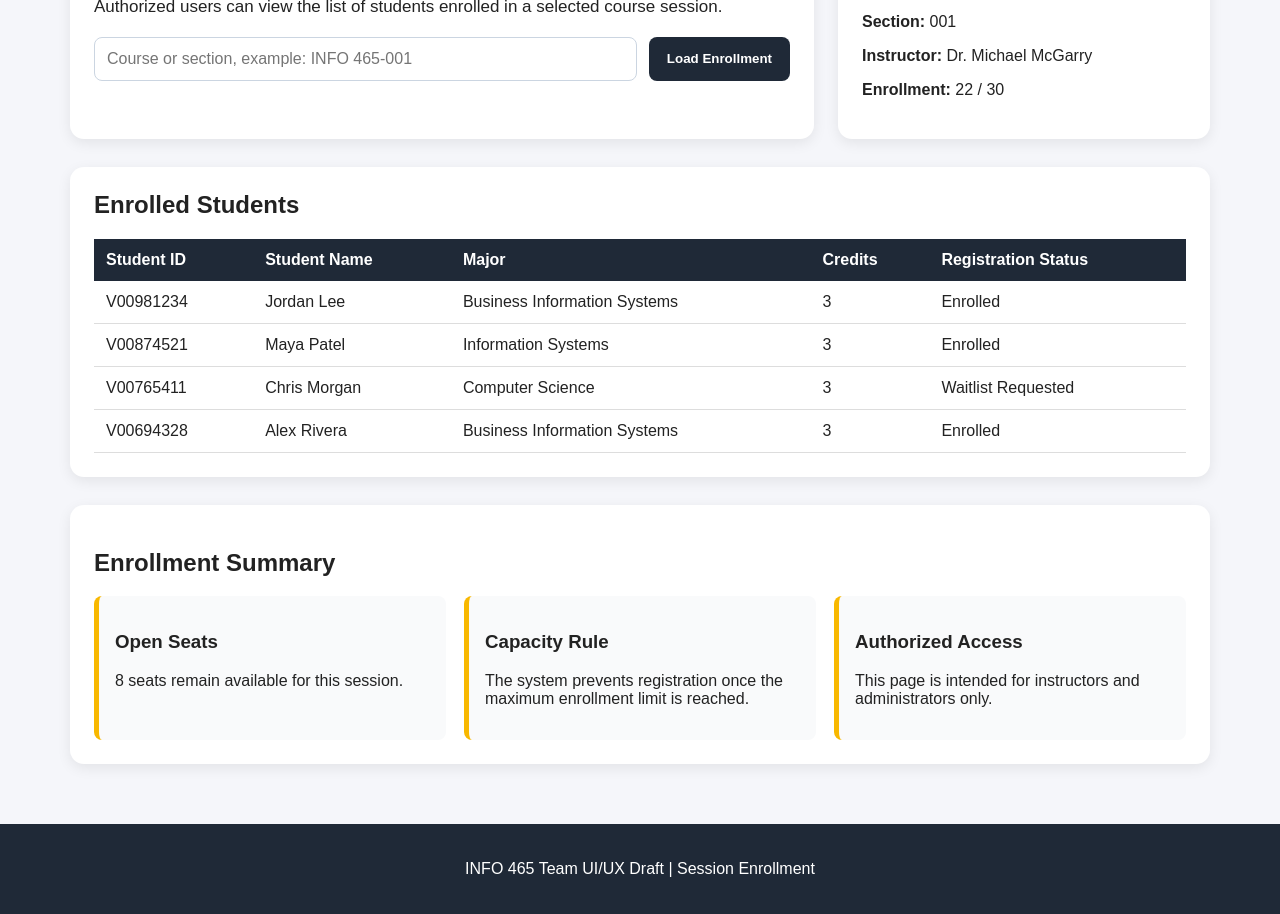
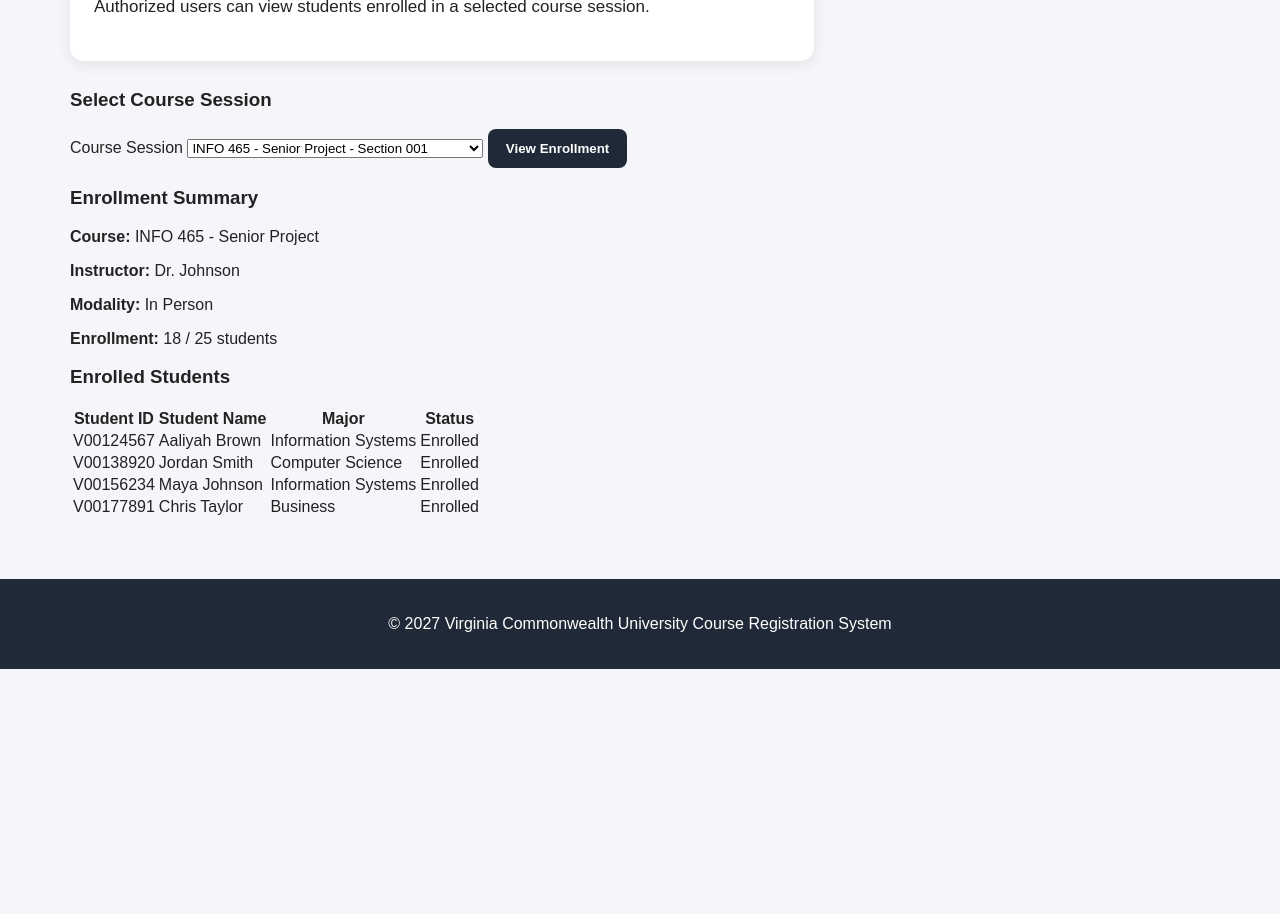
Before and after one commit to singh1563/INFO-465-Team-Project, a plain HTML site: page enrollment.html in a window 1280 px wide. Shown: the part 267-1181 px from the top of the page. After the commit the page ends 936 px from the top, so only its background shows below. Drawn offline with Linux system fonts and the light colour scheme.

Commit message:
Refactor enrollment.html for improved structure

```diff
--- a/enrollment.html
+++ b/enrollment.html
@@ -30,97 +30,75 @@
     <section class="hero">
         <div class="hero-text">
             <h2>Session Enrollment</h2>
-        <p>Authorized users can view the list of students enrolled in a selected course session.</p>
-
-        <form>
-          <input type="text" placeholder="Course or section, example: INFO 465-001">
-          <button type="button" onclick="alert('Enrollment list loaded for INFO 465-001.')">Load Enrollment</button>
-        </form>
-      </div>
-
-      <div class="status-card">
-        <h3>Selected Session</h3>
-        <p><strong>Course:</strong> INFO 465</p>
-        <p><strong>Section:</strong> 001</p>
-        <p><strong>Instructor:</strong> Dr. Michael McGarry</p>
-        <p><strong>Enrollment:</strong> 22 / 30</p>
+            <p>Authorized users can view students enrolled in a selected course session.</p>
         </div>
     </section>
 
-    <section class="quick-search">
-      <h2>Enrolled Students</h2>
+    <section class="card">
+        <h3>Select Course Session</h3>
 
-      <table style="width:100%; border-collapse: collapse; background:white;">
+        <label for="session">Course Session</label>
+        <select id="session" name="session">
+            <option>INFO 465 - Senior Project - Section 001</option>
+            <option>INFO 350 - Information Systems - Section 002</option>
+            <option>SCMA 301 - Business Statistics - Section 003</option>
+        </select>
+
+        <button type="button">View Enrollment</button>
+    </section>
+
+    <section class="card">
+        <h3>Enrollment Summary</h3>
+        <p><strong>Course:</strong> INFO 465 - Senior Project</p>
+        <p><strong>Instructor:</strong> Dr. Johnson</p>
+        <p><strong>Modality:</strong> In Person</p>
+        <p><strong>Enrollment:</strong> 18 / 25 students</p>
+    </section>
+
+    <section class="card">
+        <h3>Enrolled Students</h3>
+
+        <table>
             <thead>
-          <tr style="background:#1f2937; color:white;">
-            <th style="padding:12px; text-align:left;">Student ID</th>
-            <th style="padding:12px; text-align:left;">Student Name</th>
-            <th style="padding:12px; text-align:left;">Major</th>
-            <th style="padding:12px; text-align:left;">Credits</th>
-            <th style="padding:12px; text-align:left;">Registration Status</th>
+                <tr>
+                    <th>Student ID</th>
+                    <th>Student Name</th>
+                    <th>Major</th>
+                    <th>Status</th>
                 </tr>
             </thead>
-
             <tbody>
                 <tr>
-            <td style="padding:12px; border-bottom:1px solid #ddd;">V00981234</td>
-            <td style="padding:12px; border-bottom:1px solid #ddd;">Jordan Lee</td>
-            <td style="padding:12px; border-bottom:1px solid #ddd;">Business Information Systems</td>
-            <td style="padding:12px; border-bottom:1px solid #ddd;">3</td>
-            <td style="padding:12px; border-bottom:1px solid #ddd;">Enrolled</td>
+                    <td>V00124567</td>
+                    <td>Aaliyah Brown</td>
+                    <td>Information Systems</td>
+                    <td>Enrolled</td>
                 </tr>
-
                 <tr>
-            <td style="padding:12px; border-bottom:1px solid #ddd;">V00874521</td>
-            <td style="padding:12px; border-bottom:1px solid #ddd;">Maya Patel</td>
-            <td style="padding:12px; border-bottom:1px solid #ddd;">Information Systems</td>
-            <td style="padding:12px; border-bottom:1px solid #ddd;">3</td>
-            <td style="padding:12px; border-bottom:1px solid #ddd;">Enrolled</td>
+                    <td>V00138920</td>
+                    <td>Jordan Smith</td>
+                    <td>Computer Science</td>
+                    <td>Enrolled</td>
                 </tr>
-
                 <tr>
-            <td style="padding:12px; border-bottom:1px solid #ddd;">V00765411</td>
-            <td style="padding:12px; border-bottom:1px solid #ddd;">Chris Morgan</td>
-            <td style="padding:12px; border-bottom:1px solid #ddd;">Computer Science</td>
-            <td style="padding:12px; border-bottom:1px solid #ddd;">3</td>
-            <td style="padding:12px; border-bottom:1px solid #ddd;">Waitlist Requested</td>
+                    <td>V00156234</td>
+                    <td>Maya Johnson</td>
+                    <td>Information Systems</td>
+                    <td>Enrolled</td>
                 </tr>
-
                 <tr>
-            <td style="padding:12px; border-bottom:1px solid #ddd;">V00694328</td>
-            <td style="padding:12px; border-bottom:1px solid #ddd;">Alex Rivera</td>
-            <td style="padding:12px; border-bottom:1px solid #ddd;">Business Information Systems</td>
-            <td style="padding:12px; border-bottom:1px solid #ddd;">3</td>
-            <td style="padding:12px; border-bottom:1px solid #ddd;">Enrolled</td>
+                    <td>V00177891</td>
+                    <td>Chris Taylor</td>
+                    <td>Business</td>
+                    <td>Enrolled</td>
                 </tr>
             </tbody>
         </table>
     </section>
-
-    <section class="task-section">
-      <h2>Enrollment Summary</h2>
-
-      <div class="task-list">
-        <div>
-          <h3>Open Seats</h3>
-          <p>8 seats remain available for this session.</p>
-        </div>
-
-        <div>
-          <h3>Capacity Rule</h3>
-          <p>The system prevents registration once the maximum enrollment limit is reached.</p>
-        </div>
-
-        <div>
-          <h3>Authorized Access</h3>
-          <p>This page is intended for instructors and administrators only.</p>
-        </div>
-      </div>
-    </section>
 </main>
 
 <footer>
-    <p>INFO 465 Team UI/UX Draft | Session Enrollment</p>
+    <p>&copy; 2027 Virginia Commonwealth University Course Registration System</p>
 </footer>
 
 </body>
```
Lines whose indentation alone changed are shown as unchanged.
